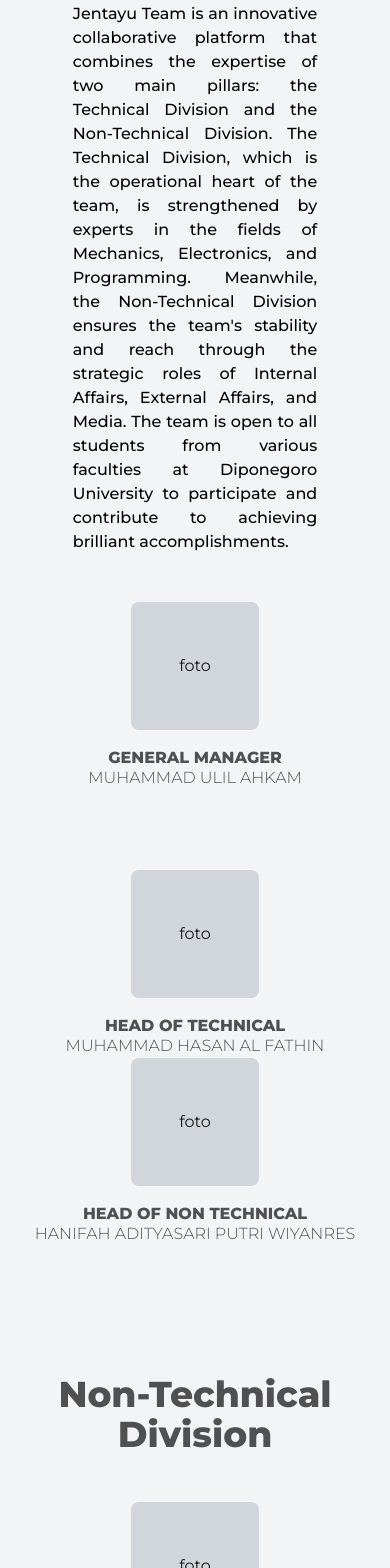
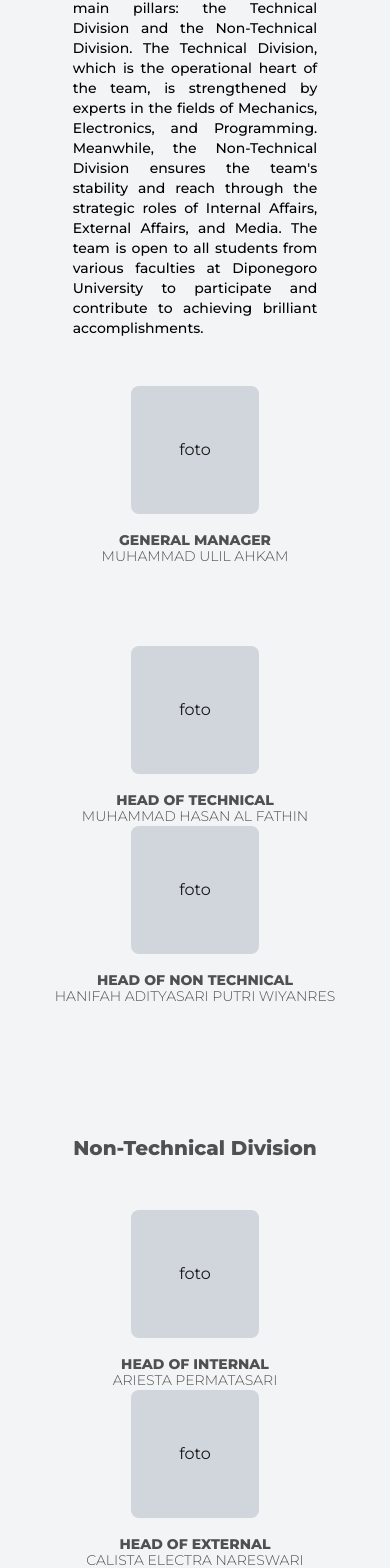
Before and after one commit to aufaika/Jentayu-Team, a Next.js app in the folder company-profile/: page /profile/board in a window 390 px wide. Shown: the part 1110-2678 px from the top of the page. Built offline with nearby package versions, Linux system fonts and the light colour scheme.

Commit message:
Board of Directors page fix

```diff
--- a/company-profile/app/profile/board/page.tsx
+++ b/company-profile/app/profile/board/page.tsx
@@ -30,10 +30,10 @@
         {/* ========================================================= */}
 
         <section className="min-h-screen py-20 px-8 text-center bg-gray-100 flex flex-col justify-center items-center">
-          <h2 className="text-5xl font-extrabold mb-7 text-dark-grey">
+          <h2 className="text-2xl md:text-5xl font-extrabold mb-7 text-dark-grey">
             Board Of Directors
           </h2>
-          <p className="mb-12 max-w-3/4 text-justify font-medium text-black">
+          <p className="mb-12 max-w-3/4 text-justify font-medium text-black text-sm md:text-base">
             Jentayu Team is an innovative collaborative platform that combines
             the expertise of two main pillars: the Technical Division and the
             Non-Technical Division. The Technical Division, which is the
@@ -50,8 +50,8 @@
             <div className="w-32 h-32 bg-gray-300 rounded-lg mb-4 flex items-center justify-center">
               foto
             </div>
-            <p className="font-extrabold text-dark-grey">GENERAL MANAGER</p>
-            <p className="-mt-1 text-dark-grey font-light">
+            <p className="font-extrabold text-sm md:text-base text-dark-grey">GENERAL MANAGER</p>
+            <p className="-mt-1 text-dark-grey text-sm md:text-base font-light">
               MUHAMMAD ULIL AHKAM
             </p>
           </div>
@@ -61,8 +61,8 @@
               <div className="w-32 h-32 bg-gray-300 rounded-lg mb-4 flex items-center justify-center">
                 foto
               </div>
-              <p className="font-extrabold text-dark-grey">HEAD OF TECHNICAL</p>
-              <p className="-mt-1 text-dark-grey font-light">
+              <p className="font-extrabold text-dark-grey text-sm md:text-base">HEAD OF TECHNICAL</p>
+              <p className="-mt-1 text-sm md:text-base text-dark-grey font-light">
                 MUHAMMAD HASAN AL FATHIN
               </p>
             </div>
@@ -71,16 +71,16 @@
               <div className="w-32 h-32 bg-gray-300 rounded-lg mb-4 flex items-center justify-center">
                 foto
               </div>
-              <p className="font-extrabold text-dark-grey">
+              <p className="font-extrabold text-sm md:text-base text-dark-grey">
                 HEAD OF NON TECHNICAL
               </p>
-              <p className="-mt-1 text-dark-grey font-light">
+              <p className="-mt-1 text-sm md:text-base text-dark-grey font-light">
                 HANIFAH ADITYASARI PUTRI WIYANRES
               </p>
             </div>
           </div>
 
-          <h3 className="text-4xl font-extrabold mt-16 mb-12 text-dark-grey">
+          <h3 className="text-xl md:text-4xl font-extrabold mt-16 mb-12 text-dark-grey">
             Non-Technical Division
           </h3>
 
@@ -89,8 +89,8 @@
               <div className="w-32 h-32 bg-gray-300 rounded-lg mb-4 flex items-center justify-center">
                 foto
               </div>
-              <p className="font-extrabold text-dark-grey">HEAD OF INTERNAL</p>
-              <p className="-mt-1 text-dark-grey font-light">
+              <p className="font-extrabold text-sm md:text-base text-dark-grey">HEAD OF INTERNAL</p>
+              <p className="-mt-1 text-sm md:text-base text-dark-grey font-light">
                 ARIESTA PERMATASARI
               </p>
             </div>
@@ -99,8 +99,8 @@
               <div className="w-32 h-32 bg-gray-300 rounded-lg mb-4 flex items-center justify-center">
                 foto
               </div>
-              <p className="font-extrabold text-dark-grey">HEAD OF EXTERNAL</p>
-              <p className="-mt-1 text-dark-grey font-light">
+              <p className="font-extrabold text-sm md:text-base text-dark-grey">HEAD OF EXTERNAL</p>
+              <p className="-mt-1 text-sm md:text-base text-dark-grey font-light">
                 CALISTA ELECTRA NARESWARI
               </p>
             </div>
@@ -109,8 +109,8 @@
               <div className="w-32 h-32 bg-gray-300 rounded-lg mb-4 flex items-center justify-center">
                 foto
               </div>
-              <p className="font-extrabold text-dark-grey">HEAD OF MEDIA</p>
-              <p className="-mt-1 text-dark-grey font-light">
+              <p className="font-extrabold text-sm md:text-base text-dark-grey">HEAD OF MEDIA</p>
+              <p className="-mt-1 text-sm md:text-base text-dark-grey font-light">
                 DHAFIN RAHMAT RAMDHANI
               </p>
             </div>
```
